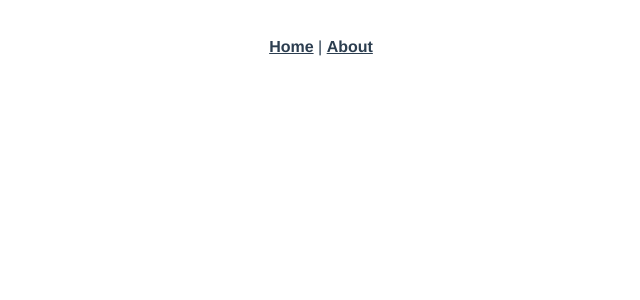
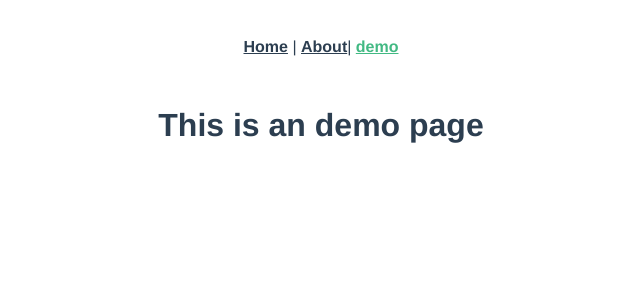
Before and after one commit to songnet/vue.js, a Vue app: page /#/demo in a window 1280 px wide. Shown: the top 300 px of the page, without its empty margins (319-959 px from the left). Built offline with nearby package versions, Linux system fonts and the light colour scheme.

Commit message:
vue ui 使用

```diff
--- a/src/App.vue
+++ b/src/App.vue
@@ -2,7 +2,8 @@
   <div id="app">
     <div id="nav">
       <router-link to="/">Home</router-link> |
-      <router-link to="/about">About</router-link>
+      <router-link to="/about">About</router-link>|
+      <router-link to="/demo">demo</router-link>
     </div>
     <router-view/>
   </div>
--- a/src/router.ts
+++ b/src/router.ts
@@ -1,6 +1,7 @@
 import Vue from 'vue';
 import Router from 'vue-router';
 import Home from './views/Home.vue';
+import Demo from './views/demo.vue';
 
 Vue.use(Router);
 
@@ -12,6 +13,11 @@ export default new Router({
       component: Home,
     },
     {
+      path: '/demo',
+      name: 'demo',
+      component: Demo,
+    },
+    {
       path: '/about',
       name: 'about',
       // route level code-splitting
--- a/src/views/Home.vue
+++ b/src/views/Home.vue
@@ -2,16 +2,19 @@
   <div class="home">
     <img alt="Vue logo" src="../assets/logo.png">
     <HelloWorld msg="Welcome to Your Vue.js + TypeScript App"/>
+    <Demo msg="Demo"/>
   </div>
 </template>
 
 <script lang="ts">
 import { Component, Vue } from 'vue-property-decorator';
 import HelloWorld from '@/components/HelloWorld.vue'; // @ is an alias to /src
+//import Demo from '@/components/demo.vue';
 
 @Component({
   components: {
     HelloWorld,
+    //Demo,
   },
 })
 export default class Home extends Vue {}
--- /dev/null
+++ b/src/views/demo.vue
@@ -0,0 +1,5 @@
+<template>
+  <div class="about">
+    <h1>This is an demo page</h1>
+  </div>
+</template>
```
